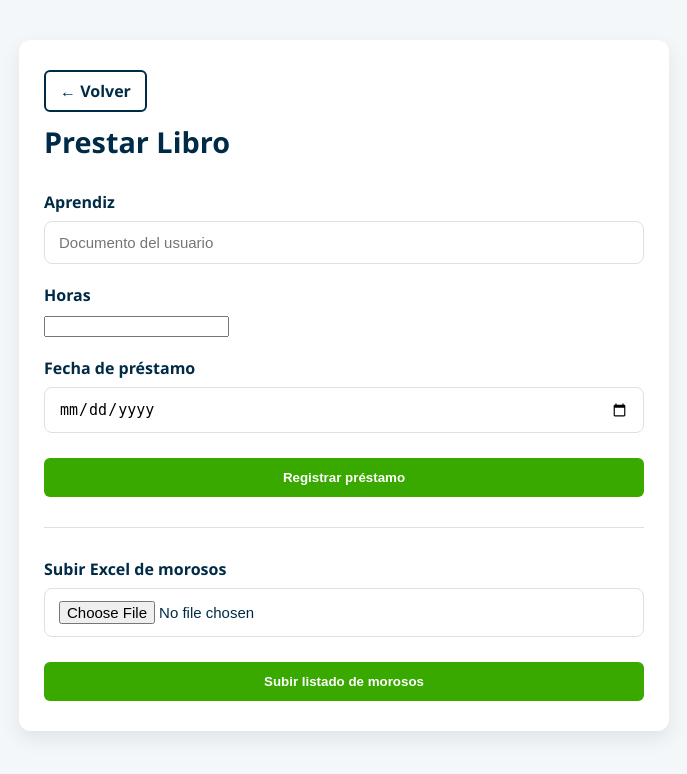
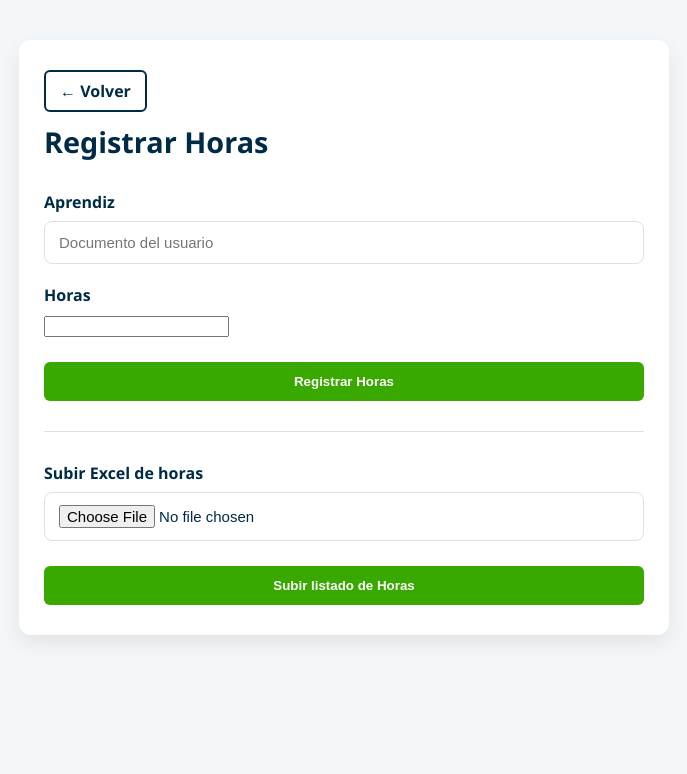
Before and after one commit to G1lber/Paz-y-Salvo, a Django app: page /horasludicas/ in a window 1280 px wide. Shown: the top 774 px of the page, without its empty margins (296-983 px from the left). Run offline with Django 5.2, Linux system fonts and the light colour scheme.

Commit message:
hacer cambios

```diff
--- a/pazysalvo/mainapp/templates/bienestar/horas-ludicas.html
+++ b/pazysalvo/mainapp/templates/bienestar/horas-ludicas.html
@@ -11,13 +11,13 @@
   <section class="prestamo-libro">
     <div class="barra-superior" style="flex-direction: column; align-items: flex-start;">
       <a href="{% url 'inicio' %}" class="btn-volver">← Volver</a>
-      <h1 class="titulo">Prestar Libro</h1>
+      <h1 class="titulo">Registrar Horas</h1>
     </div>
 
     <form method="post" enctype="multipart/form-data">
       {% csrf_token %}
 
-      <!-- Formulario para prestar libro individualmente -->
+      <!-- Formulario para registrar horas individualmente -->
       <div class="form-group">
         <label for="aprendiz">Aprendiz</label>
         <input type="text" id="aprendiz" name="aprendiz" placeholder="Documento del usuario" required>
@@ -28,22 +28,22 @@
         <input type="number" id="horas" name="horas" required>
       </div>
 
-      <div class="form-group">
+      <!-- <div class="form-group">
         <label for="fecha">Fecha de préstamo</label>
         <input type="date" id="fecha" name="fecha" required>
-      </div>
+      </div> -->
 
-      <button type="submit" class="btn-submit">Registrar préstamo</button>
+      <button type="submit" class="btn-submit">Registrar Horas</button>
 
       <hr style="margin: 30px 0;">
 
       <!-- Sección para subir archivo Excel -->
       <div class="form-group">
-        <label for="archivo_excel">Subir Excel de morosos</label>
+        <label for="archivo_excel">Subir Excel de horas</label>
         <input type="file" id="archivo_excel" name="archivo_excel" accept=".xlsx, .xls">
       </div>
 
-      <button type="submit" name="subir_excel" value="1" class="btn-submit">Subir listado de morosos</button>
+      <button type="submit" name="subir_excel" value="1" class="btn-submit">Subir listado de Horas</button>
     </form>
   </section>
 </body>
```
